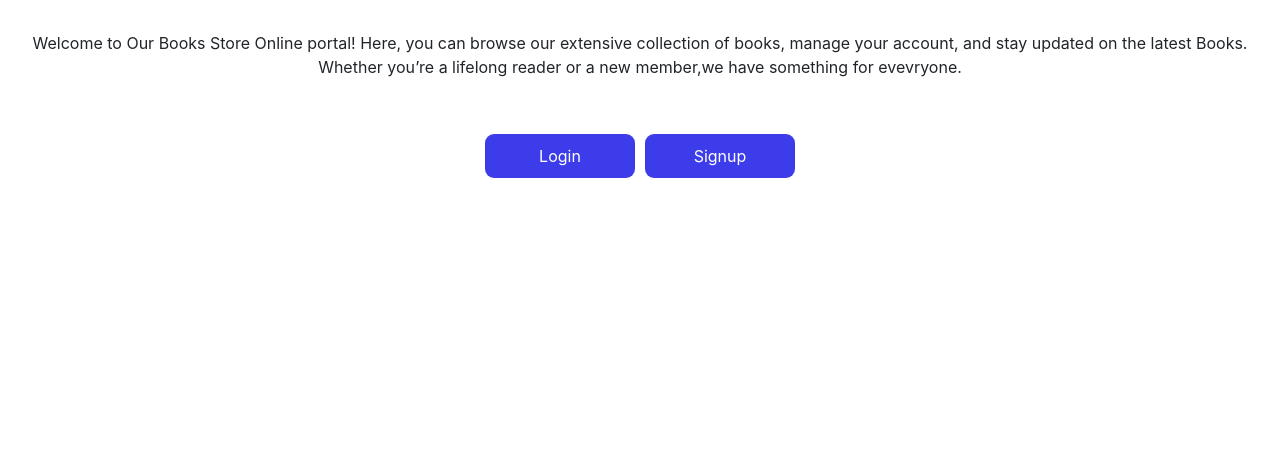
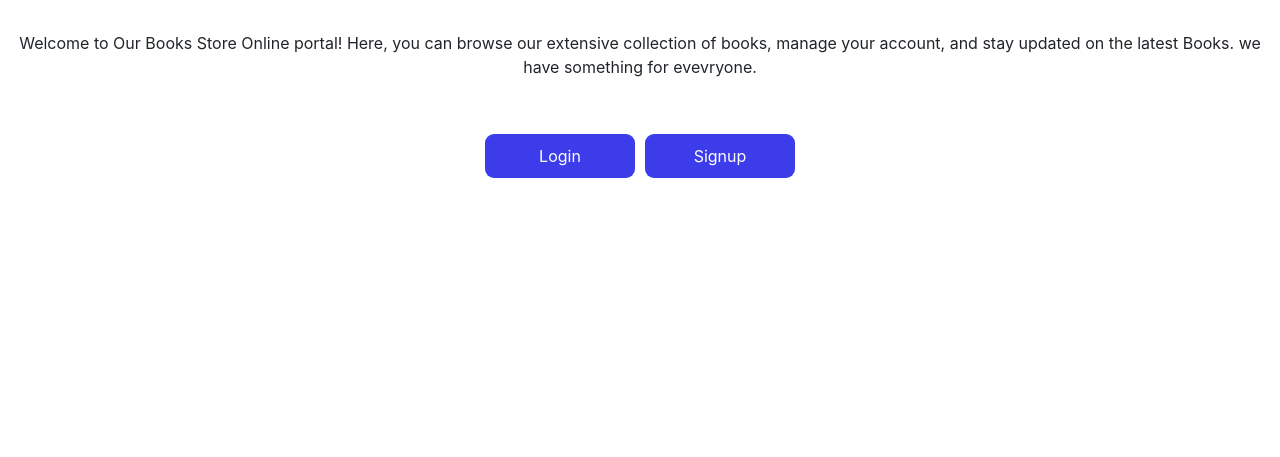
Before and after one commit to Durgaprasadgalla/OnilineBookstore, a website: page public/index.html in a window 1280 px wide. Shown: the part 343-800 px from the top of the page. Drawn offline with nearby package versions, Linux system fonts and the light colour scheme.

Commit message:
Update index.html

```diff
--- a/public/index.html
+++ b/public/index.html
@@ -125,7 +125,7 @@
     <div class="bg-container" id="home">
        <h1 class="heading">Welcome to Our Books Store</h1>
        <p class="information">Welcome to Our Books Store
-        Online portal! Here, you can browse our extensive collection of books, manage your account, and stay updated on the latest Books. Whether you’re a lifelong reader or a new member,we have something for evevryone.
+        Online portal! Here, you can browse our extensive collection of books, manage your account, and stay updated on the latest Books. we have something for evevryone.
       </p>
       <!-- </div>
      <img  class="container-img" src="https://akshatbookstore.netlify.app/static/media/scroll.c8c8de67503aa2a71a0e.gif">
```
